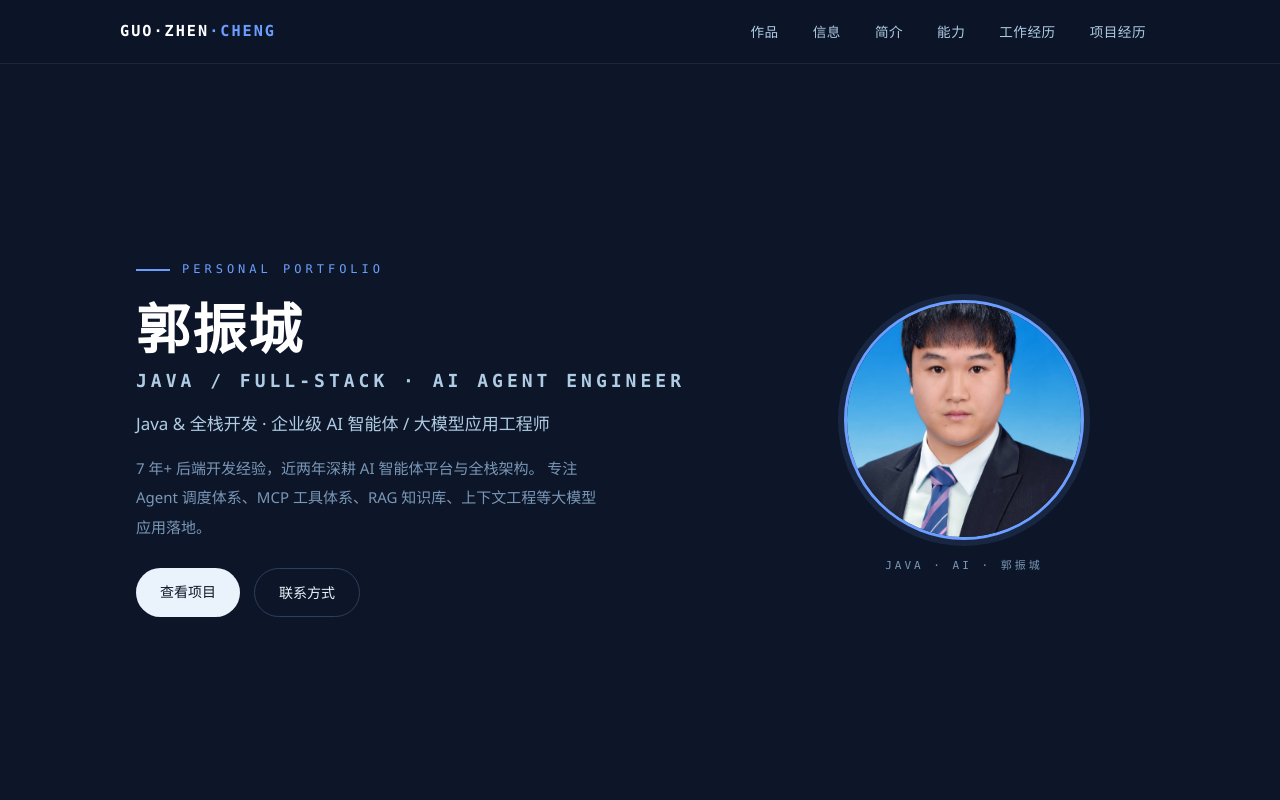
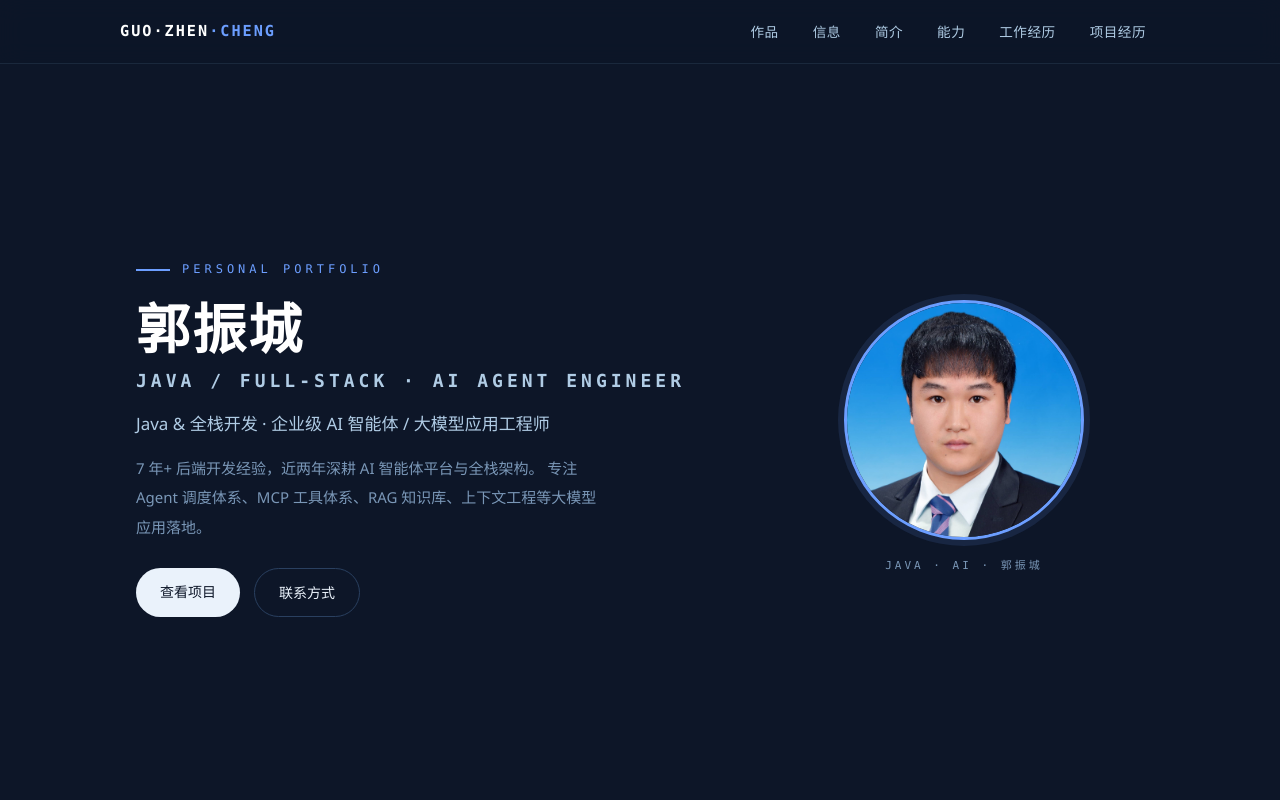
Before and after one commit to Ethan-Lyp/Ethan.github.io, a plain HTML site: page index.html in a window 1280 px wide. Shown: the top 800 px of the page. Drawn offline with Linux system fonts and the light colour scheme.

Commit message:
chore: 头像优化

```diff
--- a/index.html
+++ b/index.html
@@ -249,6 +249,7 @@
             max-width: 100%;
             border-radius: 50%;
             object-fit: cover;
+            object-position: center 15%;  /* 将图片下移，露出头顶 */
             border: 3px solid var(--accent);
             box-shadow: 0 0 0 6px var(--accent-soft);
             background: var(--paper);
```
